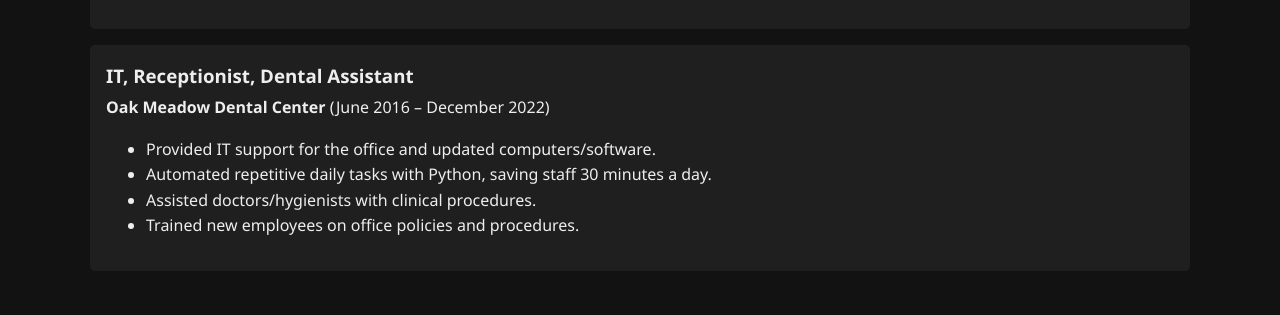
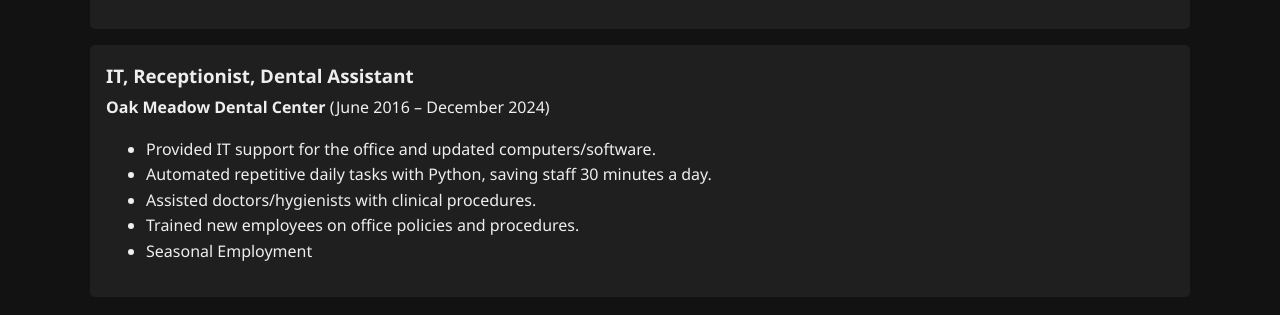
Before and after one commit to nfantinodyer/portfolioWebsite, a plain HTML site: page index.html in a window 1280 px wide. Shown: the part 889-1204 px from the top of the page. Drawn offline with Linux system fonts and the light colour scheme.

Commit message:
updated omdc experience

```diff
--- a/index.html
+++ b/index.html
@@ -392,12 +392,13 @@
       <!-- IT, Receptionist, Dental Assistant -->
       <div class="experience-item">
         <h3>IT, Receptionist, Dental Assistant</h3>
-        <p><strong>Oak Meadow Dental Center</strong> (June 2016 – December 2022)</p>
+        <p><strong>Oak Meadow Dental Center</strong> (June 2016 – December 2024)</p>
         <ul>
           <li>Provided IT support for the office and updated computers/software.</li>
           <li>Automated repetitive daily tasks with Python, saving staff 30 minutes a day.</li>
           <li>Assisted doctors/hygienists with clinical procedures.</li>
           <li>Trained new employees on office policies and procedures.</li>
+          <li>Seasonal Employment</li>
         </ul>
       </div>
     </section>
```
